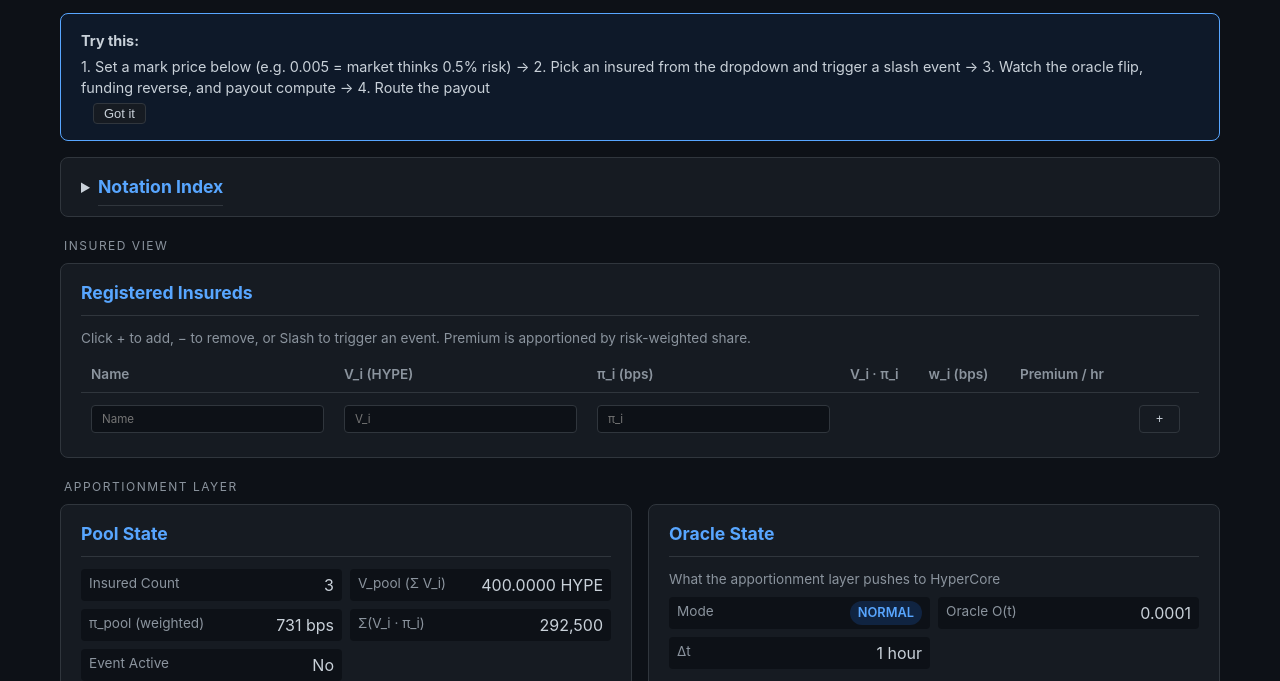
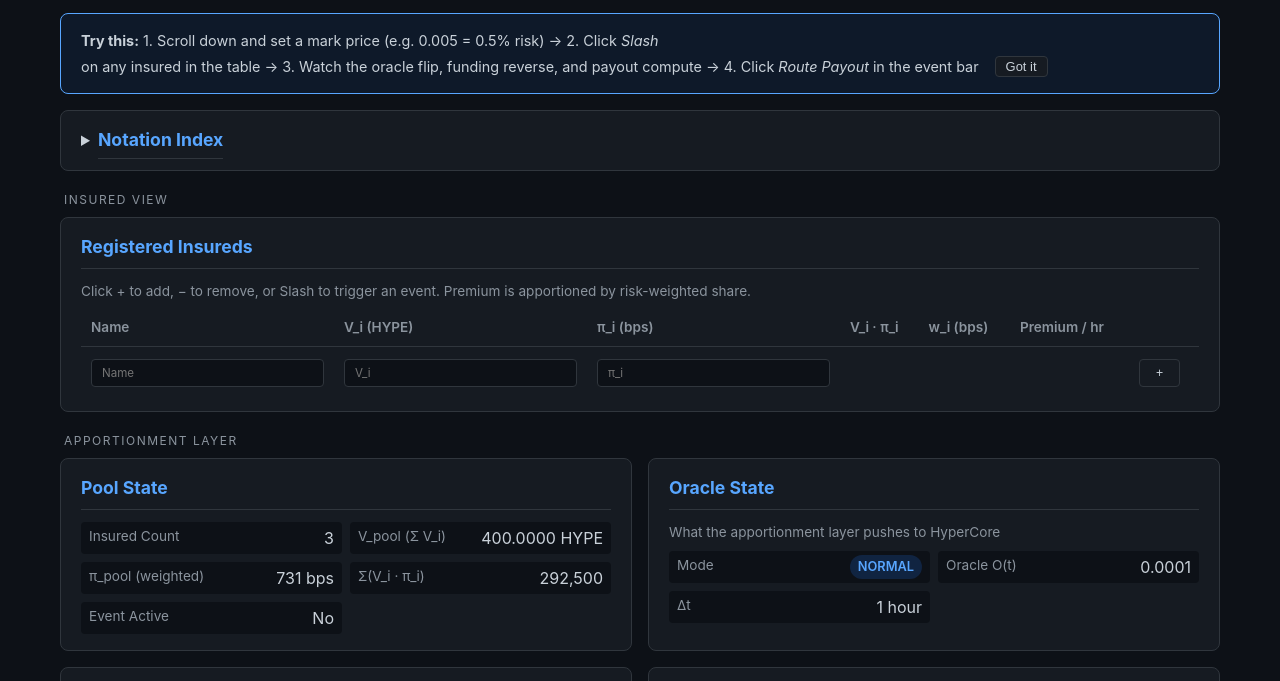
Before and after one commit to T-emporal/HIP3-Insurance-Perp, a plain HTML site: page simulation/index.html in a window 1280 px wide. Shown: the part 113-794 px from the top of the page. Drawn offline with Linux system fonts and the light colour scheme.

Commit message:
Fix table render + walkthrough text
https://claude.ai/code/session_0129NNPSMo3bjT4TeZWxzfQP

Co-authored-by: Claude <noreply@anthropic.com>

```diff
--- a/simulation/app.js
+++ b/simulation/app.js
@@ -90,8 +90,12 @@ function refreshInsuredTable() {
     </tr>`);
   }
 
-  tbody.innerHTML = rows.length ? rows.join("") :
-    '<tr><td colspan="7" style="text-align:center;color:#8b949e">No insureds — add one below</td></tr>';
+  try {
+    tbody.innerHTML = rows.length ? rows.join("") :
+      '<tr><td colspan="7" style="text-align:center;color:#8b949e">No insureds — add one below</td></tr>';
+  } catch (e) {
+    console.error("Table render error:", e, "rows:", rows.length);
+  }
 }
 
 // ── Event Bar ───────────────────────────────────────────────────────────
--- a/simulation/index.html
+++ b/simulation/index.html
@@ -15,10 +15,10 @@
   <!-- Walkthrough hint -->
   <div id="walkthrough" class="panel hint-panel">
     <strong>Try this:</strong>
-    1. Set a mark price below (e.g. 0.005 = market thinks 0.5% risk)
-    &rarr; 2. Pick an insured from the dropdown and trigger a slash event
+    1. Scroll down and set a mark price (e.g. 0.005 = 0.5% risk)
+    &rarr; 2. Click <em>Slash</em> on any insured in the table
     &rarr; 3. Watch the oracle flip, funding reverse, and payout compute
-    &rarr; 4. Route the payout
+    &rarr; 4. Click <em>Route Payout</em> in the event bar
     <button id="dismissHint" class="btn" style="margin-left:12px; padding:2px 10px">Got it</button>
   </div>
 
@@ -60,6 +60,7 @@
   <div id="insuredTable" class="panel">
     <h2>Registered Insureds</h2>
     <p class="help">Click + to add, &minus; to remove, or Slash to trigger an event. Premium is apportioned by risk-weighted share.</p>
+    <div style="overflow-x:auto">
     <table>
       <thead>
         <tr>
@@ -83,6 +84,7 @@
         </tr>
       </tfoot>
     </table>
+    </div>
   </div>
 
   <!-- Slash modal -->
```
